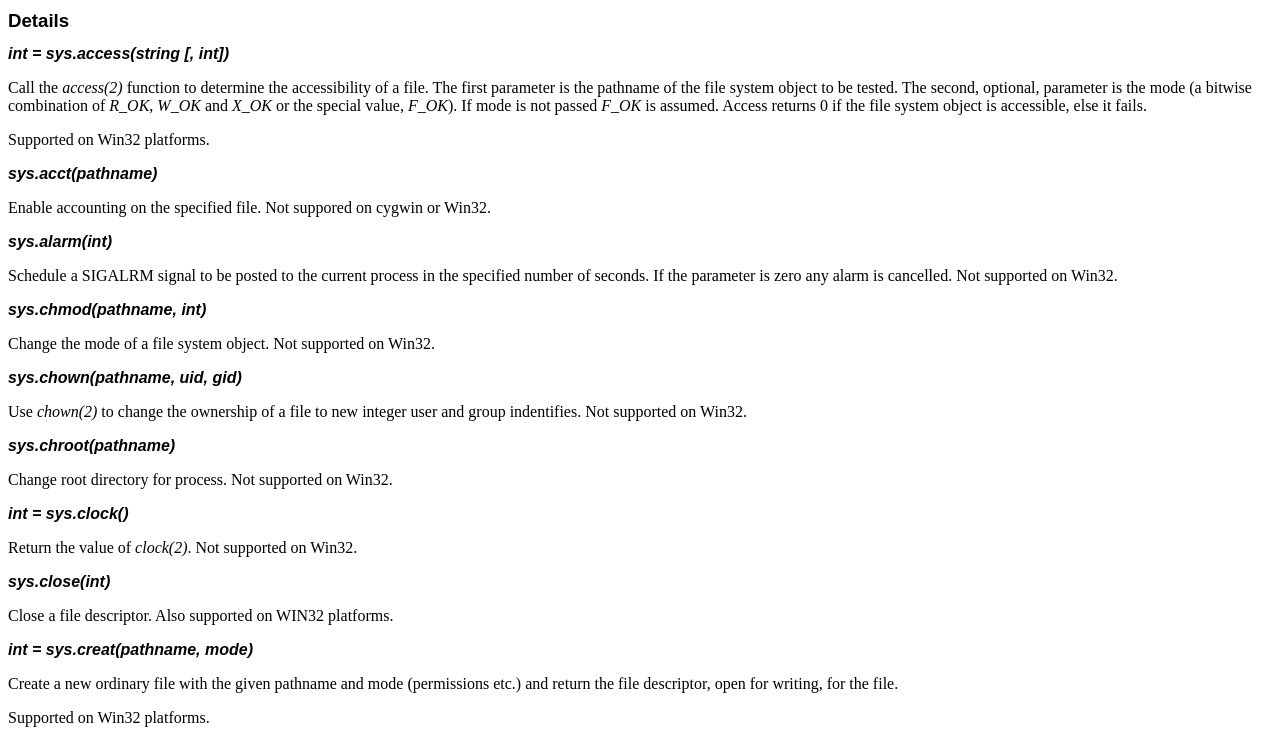
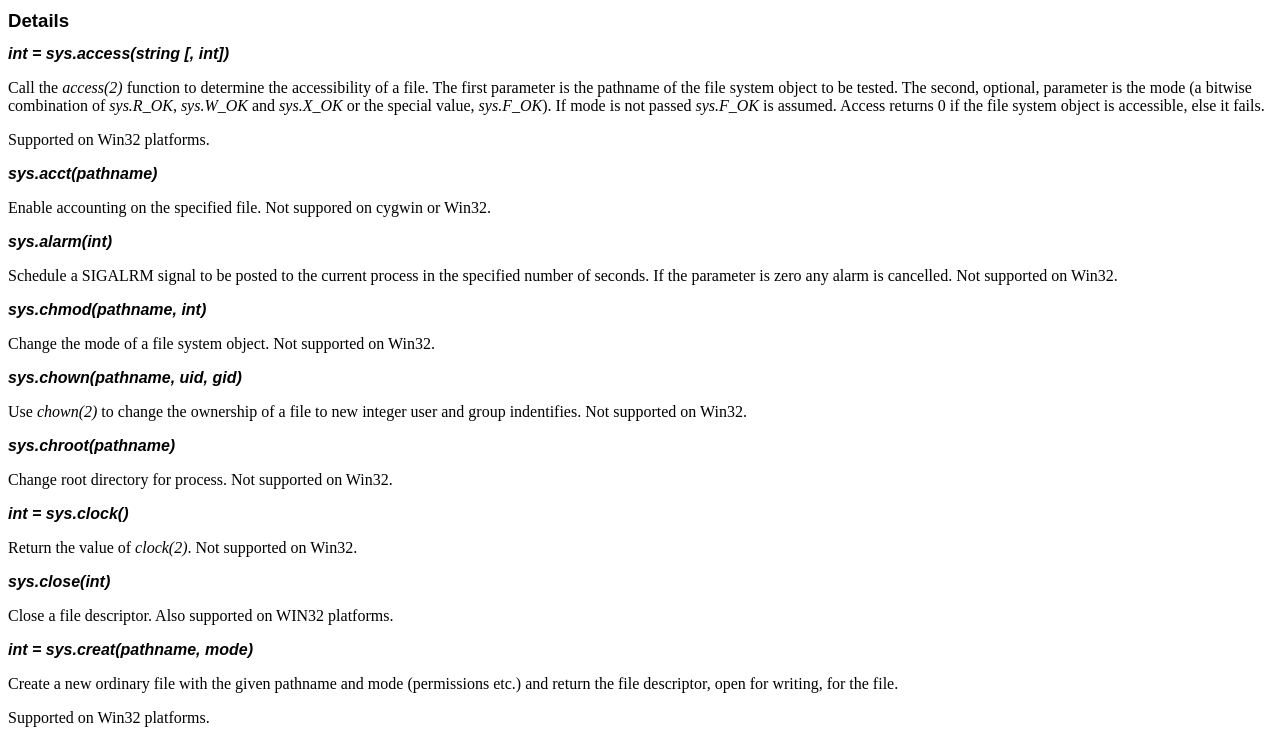
Before and after one commit to ici-language/ici-modules, a plain HTML site: page sys/icisys.html in a window 1280 px wide. Shown: the part 1194-1934 px from the top of the page. Drawn offline with Linux system fonts and the light colour scheme.

```diff
--- a/sys/icisys.html
+++ b/sys/icisys.html
@@ -96,10 +96,11 @@ as to their use.</P>
 accessibility of a file. The first parameter is the
 pathname of the file system object to be tested. The
 second, optional, parameter is the mode (a bitwise
-combination of <I>R_OK</I>, <I>W_OK</I> and <I>X_OK</I>
-or the special value, <I>F_OK</I>). If mode is not
-passed <I>F_OK</I> is assumed. Access returns 0 if
-the file system object is accessible, else it fails.</P>
+combination of <I>sys.R_OK</I>, <I>sys.W_OK</I> and
+<I>sys.X_OK</I> or the special value, <I>sys.F_OK</I>).
+If mode is not passed <I>sys.F_OK</I> is assumed. Access
+returns 0 if the file system object is accessible,
+else it fails.</P>
 <P ALIGN="left">Supported on Win32 platforms.</P>
 <H2>sys.acct(pathname)</H2>
 <P ALIGN="left">Enable accounting on the specified file. Not suppored
@@ -416,7 +417,7 @@ Not supported on Win32.</P>
 Win32.</P>
 <H2>int = sys.lockf(fd, cmd, len)</H2>
 <P ALIGN="left">Invoked <I>lockf(3)</I> on a file.</P>
-<P ALIGN="left">Not supported on Linux, BDS, Cygwin, Win32.</P>
+<P ALIGN="left">Not supported on Linux, Cygwin, Win32.</P>
 <H2>int = sys.lseek(int, int [, int])</H2>
 <P ALIGN="left">Set the read/write position for an open file. The first
 parameter is the file descriptor associated with the
```
Also changed, not shown: 12 other files.
